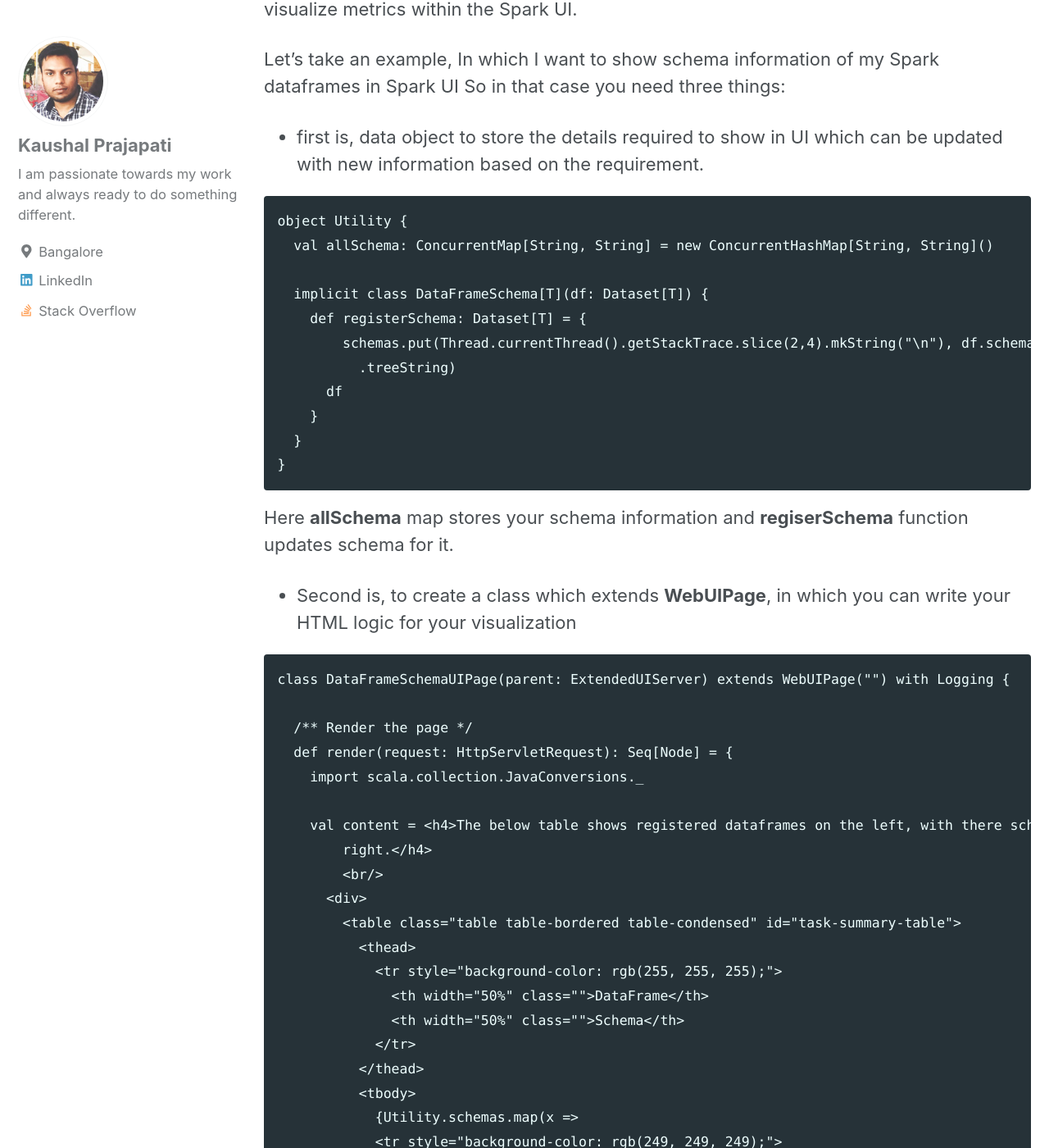
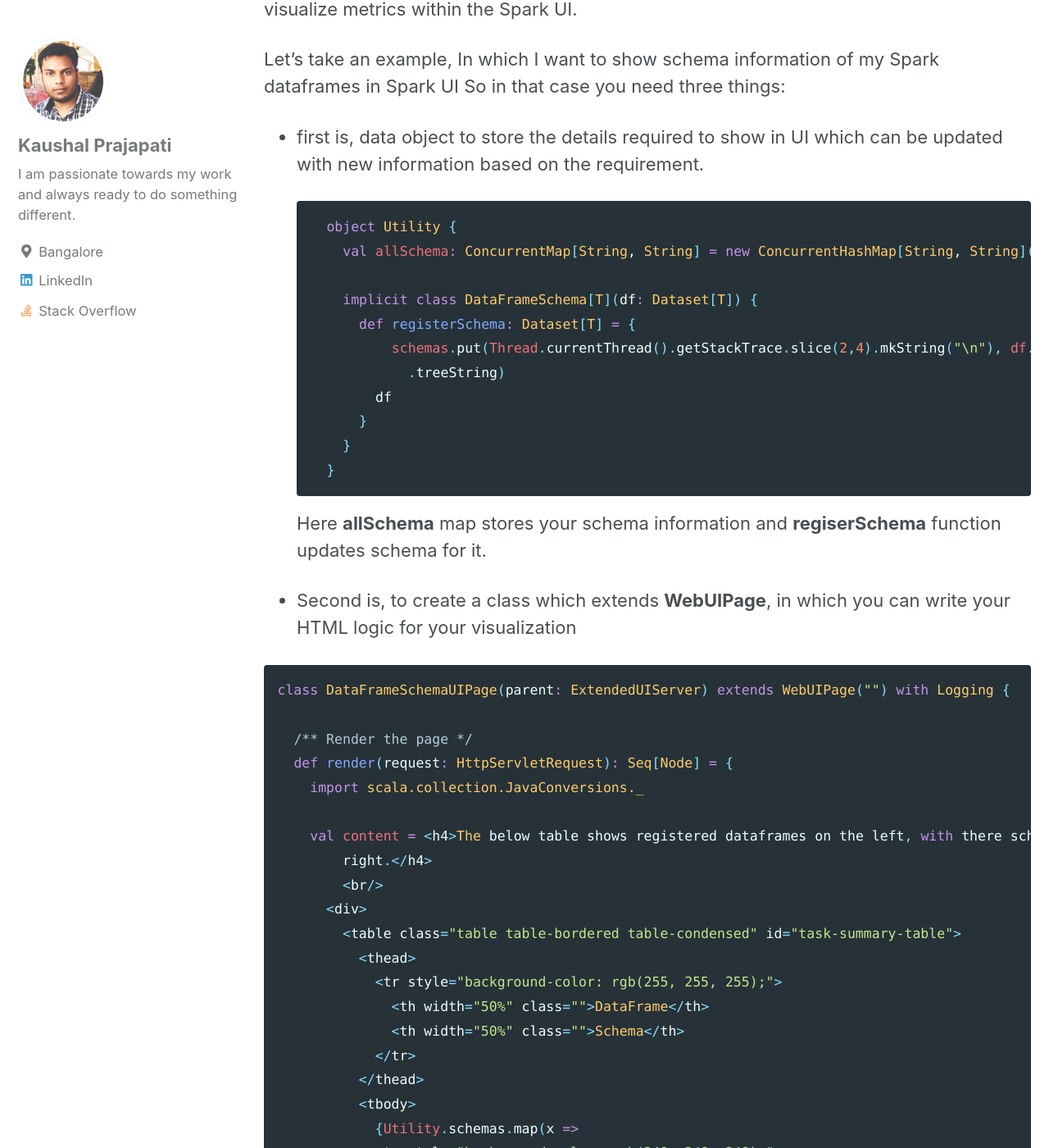
Before and after one commit to skp33/blogs, a Jekyll site: the page built from _posts/2018-09-05-spark-ui-extension.md, in a window 1280 px wide and 1400 px high, scrolled down 527 px. Shown: the whole window at 82% size. Built offline with Jekyll 4.4.1, drawn with Linux system fonts in a browser that asks for light colours; nearby versions of some CDN libraries; comment, search, counter and statistics services are not loaded; some of the changed text lies outside the part shown.

Commit message:
code format of spark-ui-extension

````diff
--- a/_posts/2018-09-05-spark-ui-extension.md
+++ b/_posts/2018-09-05-spark-ui-extension.md
@@ -24,26 +24,26 @@ Let's take an example, In which I want to show schema information of my Spark da
 So in that case you need three things:
 - first is, data object to store the details required to show in UI which can be updated with new information based on the requirement.
 
-```
-object Utility {
-  val allSchema: ConcurrentMap[String, String] = new ConcurrentHashMap[String, String]()
+    ```scala
+    object Utility {
+      val allSchema: ConcurrentMap[String, String] = new ConcurrentHashMap[String, String]()
 
-  implicit class DataFrameSchema[T](df: Dataset[T]) {
-    def registerSchema: Dataset[T] = {
-        schemas.put(Thread.currentThread().getStackTrace.slice(2,4).mkString("\n"), df.schema
-          .treeString)
-      df
+      implicit class DataFrameSchema[T](df: Dataset[T]) {
+        def registerSchema: Dataset[T] = {
+            schemas.put(Thread.currentThread().getStackTrace.slice(2,4).mkString("\n"), df.schema
+              .treeString)
+          df
+        }
+      }
     }
-  }
-}
-```
+    ```
 
-Here __allSchema__ map stores your schema information and __regiserSchema__ function updates schema for it.
+    Here __allSchema__ map stores your schema information and __regiserSchema__ function updates schema for it.
 
 - Second is, to create a class which extends __WebUIPage__, in which you can write your HTML logic
 for your visualization
 
-```
+```scala
 class DataFrameSchemaUIPage(parent: ExtendedUIServer) extends WebUIPage("") with Logging {
 
   /** Render the page */
@@ -83,7 +83,7 @@ This class is having all the logic for rendering your html page.
 
 - Third is, to attach your page (class which having html logic) with existing spark UI
 
-```
+```scala
 class ExtendedUIServer(sparkContext: SparkContext)
   extends SparkUITab(getSparkUI(sparkContext), "dataframeschema")
     with Logging {
@@ -114,7 +114,7 @@ Here I'm attaching my page using this method call __attachPage(new DataFrameSche
 
 So that is it, now you are ready to go and test your custom webpage.
 
-```
+```scala
 object TestUIExtension {
   def main(args: Array[String]): Unit = {
     val spark = ...
````
